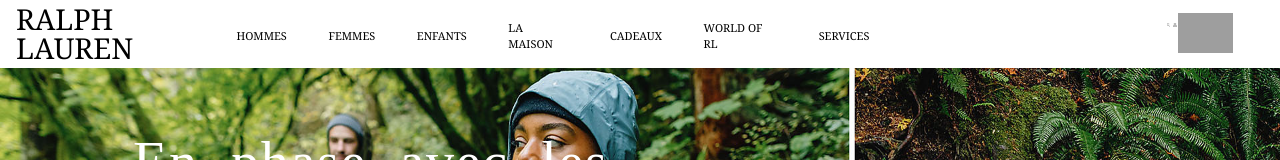
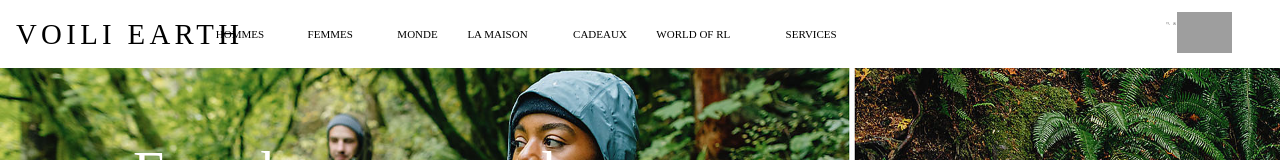
Before and after one commit to RomainLF/E-shop1, a React (Create React App) app: page / in a window 1280 px wide. Shown: the top 160 px of the page. Built offline with nearby package versions, Linux system fonts and the light colour scheme; grey boxes are pictures that could not be loaded.

Commit message:
bug fixed

```diff
--- a/src/App.jsx
+++ b/src/App.jsx
@@ -2,6 +2,7 @@ import Header from './components/Header/index';
 import Footer from './components/Footer/index';
 import { Routes, Route } from 'react-router-dom';
 import Home from './pages/Home.jsx';
+import Monde from './pages/Monde.jsx';
 import SGlobal from './style';
 
 function App() {
@@ -10,6 +11,7 @@ function App() {
       <Header />
       <Routes>
         <Route path='/' element={<Home />} />
+        <Route path='/Monde' element={<Monde />} />
       </Routes>
       <Footer />
     </SGlobal>
--- /dev/null
+++ b/src/components/Cards/index.jsx
@@ -0,0 +1,10 @@
+import SCards from './style';
+import React, { useState } from 'react';
+
+export default function Cards() {
+  return (
+    <SCards>
+      <section className='main_card'></section>
+    </SCards>
+  );
+}
--- /dev/null
+++ b/src/components/Cards/style.jsx
@@ -0,0 +1,9 @@
+import styled from 'styled-components';
+
+export default styled.section`
+  .main_card {
+    background-color: red;
+    width: 20em;
+    height: 25em;
+  }
+`;
--- a/src/components/Gallery/style.jsx
+++ b/src/components/Gallery/style.jsx
@@ -5,9 +5,9 @@ export default styled.section`
   width: 100vw;
   .main {
     .first_category {
-      margin-top: 3.6em;
       position: relative;
       .img1 {
+        margin-top: 3.6em;
         width: 100%;
         height: 100%;
       }
@@ -22,7 +22,7 @@ export default styled.section`
         .wrapper {
           height: 100%;
           width: 50%;
-          margin-top: 6%;
+          margin-top: 20%;
           .title {
             color: white;
             font-size: 7.5vmin;
@@ -79,7 +79,7 @@ export default styled.section`
           justify-content: center;
           .wrapper {
             width: 100%;
-            margin-top: 0%;
+            margin-top: 6%;
             display: flex;
             flex-direction: row;
             align-items: center;
@@ -113,7 +113,7 @@ export default styled.section`
               }
             }
             .center_video {
-              margin-top: 0%;
+              margin-top: -5%;
               width: 30%;
               box-sizing: border-box;
               video {
--- a/src/components/Header/NavPanier/index.jsx
+++ b/src/components/Header/NavPanier/index.jsx
@@ -9,7 +9,6 @@ function NavPanier({ open }) {
     <SHeader>
       <>
         <ul className='panier__menu'>
-          <li></li>
           <li className='panier'>Votre panier est vide</li>
           <li className='vlp'>Voir le panier</li>
         </ul>
--- a/src/components/Header/NavPanier/style.jsx
+++ b/src/components/Header/NavPanier/style.jsx
@@ -21,7 +21,7 @@ export default styled.div`
       background-color: #ece9e9;
       height: 4vh;
       width: 100%;
-      margin-top: 28vh;
+      margin-top: 35.5vh;
       display: flex;
       justify-content: center;
       font-size: 10px;
--- a/src/components/Header/NavSearch/style.jsx
+++ b/src/components/Header/NavSearch/style.jsx
@@ -122,9 +122,11 @@ export default styled.div`
           flex-direction: column;
           align-items: flex-start;
           li {
+            font-size: 70%;
+            width: 100%;
             img {
               width: 5%;
-              height: 50%;
+              height: 100%;
             }
           }
         }
--- a/src/components/Header/index.jsx
+++ b/src/components/Header/index.jsx
@@ -37,7 +37,7 @@ export default function Header() {
           <div className='line3'></div>
         </div>
         <Link to='/'>
-          <div className='nav__brand'> Ralph Lauren</div>
+          <div className='nav__brand'> Voili Earth</div>
         </Link>
         <ul className={active}>
           <li className='connect'>
@@ -46,45 +46,29 @@ export default function Header() {
               Se connecter
             </a>
           </li>
-          <li className='homme'>
-            <a href='#'>Hommes</a>
+          <li className='homme'>Hommes</li>
+          <li className='femmes'>Femmes</li>
+
+          <li className='enfants'>
+            <Link to='/Monde'>Monde</Link>
           </li>
-          <li className='femmes'>
-            <a href='#'>Femmes</a>
-          </li>
-          <li className='enfants'>
-            <a href='#'>Enfants</a>
-          </li>
-          <li className='maison'>
-            <a href='#'>La maison</a>
-          </li>
-          <li className='cadeaux'>
-            <a href='#'>Cadeaux</a>
-          </li>
-          <li className='wor'>
-            <a href='#'>World of rl</a>
-          </li>
-          <li className='services'>
-            <a href='#'>Services</a>
-          </li>
+
+          <li className='maison'>La maison</li>
+          <li className='cadeaux'>Cadeaux</li>
+          <li className='wor'>World of rl</li>
+          <li className='services'>Services</li>
           <div className='footerNav'>
             <li className='preferes bleu'>
-              <a href='#'>
               <img src={imgcoeur} alt='imgcoeur' />
               Préférés
-              </a>
             </li>
             <li className='magasins bleu'>
-              <a href='#'>
               <img src={imgplace} alt='imgplace' />
               Magasins
-              </a>
             </li>
             <li className='fr bleu'>
-              <a href='#'>
               <img src={imgglobe} alt='imgglobe' />
               FR Français
-              </a>
             </li>
           </div>
         </ul>
--- a/src/components/Header/style.jsx
+++ b/src/components/Header/style.jsx
@@ -3,16 +3,8 @@ import styled from 'styled-components';
 export default styled.header`
   margin: O;
   box-sizing: border-box;
-
-  *,
-  *::after,
-  *::before {
-    margin: 0;
-    box-sizing: 0;
-    font-family: Georgia, 'Times New Roman', Times, serif;
-  }
   .nav {
-    margin-top: -3.6em;
+    //margin-top: -3.6em;
     position: fixed;
     display: flex;
     align-items: center;
@@ -35,16 +27,15 @@ export default styled.header`
     .nav__brand {
       text-transform: uppercase;
       font-size: 1.8rem;
+      letter-spacing: 0.15em;
     }
     li {
       list-style: none;
       margin-right: 2vw;
+      font-size: 11px;
+      text-transform: uppercase;
       :first-child {
         display: none;
-      }
-      a {
-        font-size: 11px;
-        text-transform: uppercase;
       }
     }
   }
@@ -58,55 +49,55 @@ export default styled.header`
     background: #6b6a6a;
     transition: 0.1s ease-in;
   }
-  .homme a,
-  .femmes a,
-  .enfants a,
-  .maison a,
-  .cadeaux a,
-  .wor a,
-  .services a,
-  .preferes a,
-  .magasins a,
-  .fr a {
-    transform: translateX(-270%);
+  .homme,
+  .femmes,
+  .enfants,
+  .maison,
+  .cadeaux,
+  .wor,
+  .services,
+  .preferes,
+  .magasins,
+  .fr {
+    transform: translateX(-60%);
   }
-  .nav__active .homme a {
+  .nav__active .homme {
     transform: translateX(0%);
     transition: 0.3s ease-in;
   }
-  .nav__active .femmes a {
+  .nav__active .femmes {
     transform: translateX(0%);
     transition: 0.4s ease-in;
   }
-  .nav__active .enfants a {
+  .nav__active .enfants {
     transform: translateX(0%);
     transition: 0.5s ease-in;
   }
-  .nav__active .maison a {
+  .nav__active .maison {
     transform: translateX(0%);
     transition: 0.6s ease-in;
   }
-  .nav__active .cadeaux a {
+  .nav__active .cadeaux {
     transform: translateX(0%);
     transition: 0.7s ease-in;
   }
-  .nav__active .wor a {
+  .nav__active .wor {
     transform: translateX(0%);
     transition: 0.8s ease-in;
   }
-  .nav__active .services a {
+  .nav__active .services {
     transform: translateX(0%);
     transition: 0.9s ease-in;
   }
-  .nav__active .preferes a {
+  .nav__active .preferes {
     transform: translateX(0%);
     transition: 1s ease-in;
   }
-  .nav__active .magasins a {
+  .nav__active .magasins {
     transform: translateX(0%);
     transition: 1.1s ease-in;
   }
-  .nav__active .fr a {
+  .nav__active .fr {
     transform: translateX(0%);
     transition: 1.2s ease-in;
   }
@@ -154,7 +145,7 @@ export default styled.header`
       top: 8.5vh;
       left: 0;
       height: 92vh;
-      width: 50vw;
+      width: 53vw;
       background: white;
       flex-direction: column;
       transform: translateX(-100%);
@@ -169,12 +160,13 @@ export default styled.header`
         display: flex;
         background-color: #eaecf3;
         height: 7vh;
+        margin-right: 1.9em;
+        padding-right: 1.6em;
         .picto2 {
           width: 7%;
           margin: 2.3vw;
           .sc1 {
             /*sc1 correspond au text de "se connecter" dans la navbar*/
-            margin-left: -1rem;
             font-size: 15px;
           }
         }
@@ -185,32 +177,28 @@ export default styled.header`
         margin-right: 0;
         display: flex;
         align-items: center;
-        a {
         margin-left: 1rem;
         text-transform: uppercase;
         font-size: 13px;
         color: #363a4e;
-        }
       }
       .footerNav {
         height: 15rem;
         background-color: #041e3a;
         li {
           margin-top: 0.5rem;
-          a {
-            margin-left: 1rem;
+          //margin-left: 1rem;
           font-size: 12px;
           color: #d9dff1;
           text-transform: none;
           img {
-              margin-right: 0.5rem;
-              margin-bottom: -0.4rem;
-            }
+            margin-right: 0.6rem;
           }
         }
         .bleu {
           display: flex;
           background-color: #041e3a;
+          padding-left: 0.2em;
         }
       }
     }
--- /dev/null
+++ b/src/pages/Monde.jsx
@@ -0,0 +1,9 @@
+import Cards from '../components/Cards';
+
+export default function Monde() {
+  return (
+    <>
+      <Cards />
+    </>
+  );
+}
```
Also changed, not shown: src/components/Card/index.jsx (deleted), src/components/Card/style.jsx (deleted). Lines whose indentation alone changed are shown as unchanged.
